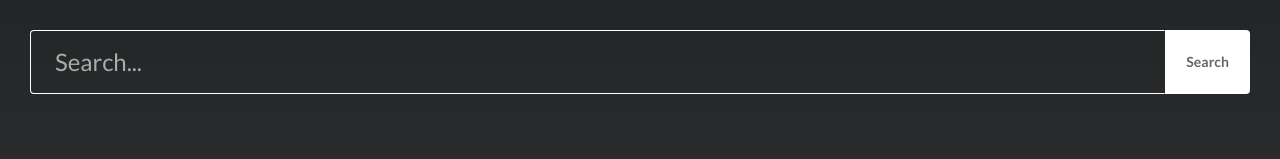
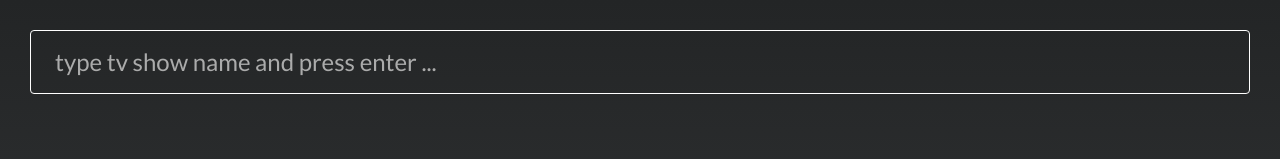
Before and after one commit to amarteragundi/binge-flix, a React (Create React App) app: page / in a window 1280 px wide. Shown: the top 159 px of the page. Built offline with nearby package versions, Linux system fonts and the light colour scheme.

Commit message:
removing search button

```diff
--- a/src/components/SearchBar.js
+++ b/src/components/SearchBar.js
@@ -12,14 +12,13 @@ class SearchBar extends React.Component {
     return (
       <div id="searchBar">
         <form onSubmit={this.onFormSubmit}>
-          <div className="ui massive fluid action input">
+          <div className="ui massive fluid input">
             <input
               type="text"
               value={this.state.term}
-              placeholder="Search..."
+              placeholder="type tv show name and press enter ..."
               onChange={e => this.setState({ term: e.target.value.toUpperCase() })}
             />
-            <div className="ui button">Search</div>
           </div>
         </form>
       </div>
```
